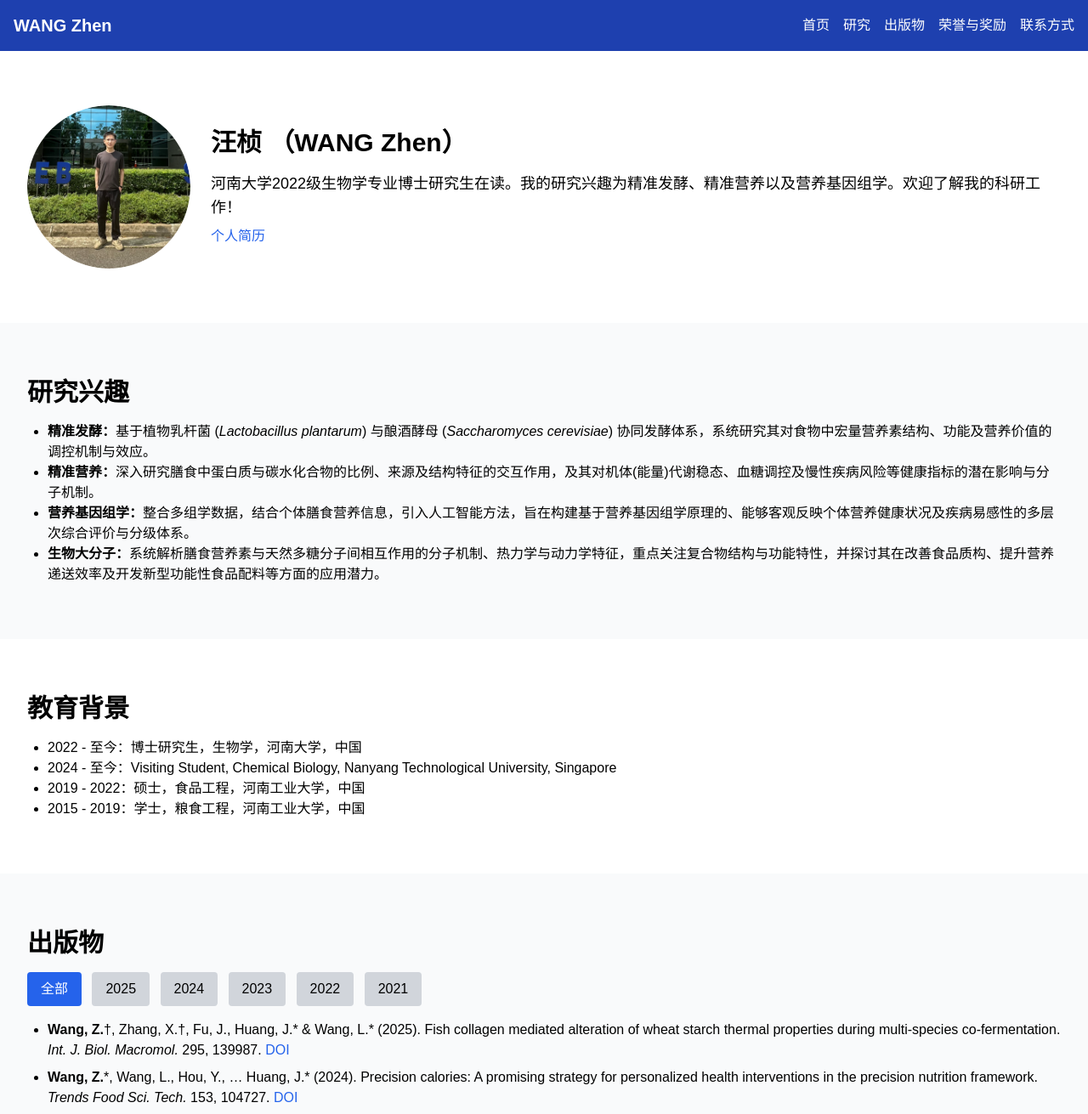
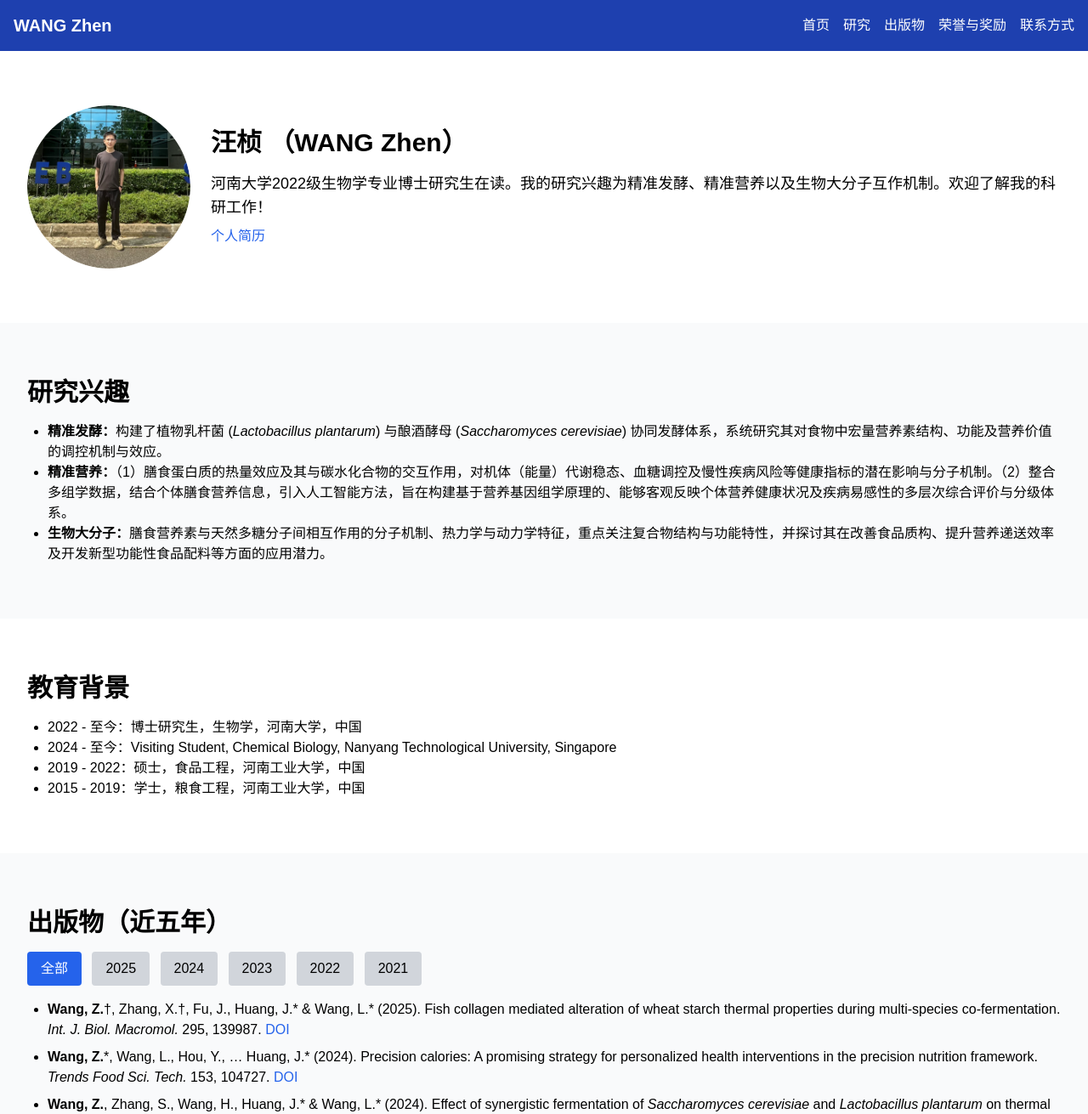
Before and after one commit to Janorte/FSBio.github.io, a plain HTML site: page index.html in a window 1280 px wide. Shown: the top 1311 px of the page at 85% size. Drawn offline with nearby package versions, Linux system fonts and the light colour scheme.

```diff
--- a/index.html
+++ b/index.html
@@ -34,7 +34,7 @@
       <img src="images/photo.png" alt="Zhen Wang 照片" class="rounded-full w-48 h-48 mb-4 md:mb-0 md:mr-6">
       <div>
         <h2 class="text-3xl font-bold mb-4">汪桢 （WANG Zhen）</h2>
-        <p class="text-lg">河南大学2022级生物学专业博士研究生在读。我的研究兴趣为精准发酵、精准营养以及营养基因组学。欢迎了解我的科研工作！</p>
+        <p class="text-lg">河南大学2022级生物学专业博士研究生在读。我的研究兴趣为精准发酵、精准营养以及生物大分子互作机制。欢迎了解我的科研工作！</p>
         <p class="mt-2"><a href="files/CV-Zhen-Wang-202504.pdf" class="text-blue-600 hover:underline" download>个人简历</a></p>
       </div>
     </div>
@@ -45,10 +45,9 @@
     <div class="container mx-auto">
       <h2 class="text-3xl font-bold mb-4">研究兴趣</h2>
       <ul class="list-disc pl-6">
-        <li><b>精准发酵：</b>基于植物乳杆菌 (<i>Lactobacillus plantarum</i>) 与酿酒酵母 (<i>Saccharomyces cerevisiae</i>) 协同发酵体系，系统研究其对食物中宏量营养素结构、功能及营养价值的调控机制与效应。</li>
-        <li><b>精准营养：</b>深入研究膳食中蛋白质与碳水化合物的比例、来源及结构特征的交互作用，及其对机体(能量)代谢稳态、血糖调控及慢性疾病风险等健康指标的潜在影响与分子机制。</li>
-        <li><b>营养基因组学：</b>整合多组学数据，结合个体膳食营养信息，引入人工智能方法，旨在构建基于营养基因组学原理的、能够客观反映个体营养健康状况及疾病易感性的多层次综合评价与分级体系。</li>
-        <li><b>生物大分子：</b>系统解析膳食营养素与天然多糖分子间相互作用的分子机制、热力学与动力学特征，重点关注复合物结构与功能特性，并探讨其在改善食品质构、提升营养递送效率及开发新型功能性食品配料等方面的应用潜力。</li>
+        <li><b>精准发酵：</b>构建了植物乳杆菌 (<i>Lactobacillus plantarum</i>) 与酿酒酵母 (<i>Saccharomyces cerevisiae</i>) 协同发酵体系，系统研究其对食物中宏量营养素结构、功能及营养价值的调控机制与效应。</li>
+        <li><b>精准营养：</b>（1）膳食蛋白质的热量效应及其与碳水化合物的交互作用，对机体（能量）代谢稳态、血糖调控及慢性疾病风险等健康指标的潜在影响与分子机制。（2）整合多组学数据，结合个体膳食营养信息，引入人工智能方法，旨在构建基于营养基因组学原理的、能够客观反映个体营养健康状况及疾病易感性的多层次综合评价与分级体系。</li>
+        <li><b>生物大分子：</b>膳食营养素与天然多糖分子间相互作用的分子机制、热力学与动力学特征，重点关注复合物结构与功能特性，并探讨其在改善食品质构、提升营养递送效率及开发新型功能性食品配料等方面的应用潜力。</li>
       </ul>
     </div>
   </section>
@@ -70,7 +69,7 @@
   <!-- 出版物 -->
   <section id="publications" class="section bg-gray-50">
     <div class="container mx-auto">
-      <h2 class="text-3xl font-bold mb-4">出版物</h2>
+      <h2 class="text-3xl font-bold mb-4">出版物（近五年）</h2>
       <div class="mb-4">
         <button class="filter-btn bg-blue-600 text-white px-4 py-2 rounded mr-2" data-year="All">全部</button>
         <button class="filter-btn bg-gray-300 text-black px-4 py-2 rounded mr-2" data-year="2025">2025</button>
@@ -146,7 +145,7 @@
   <section id="peer-review" class="section bg-white">
     <div class="container mx-auto">
       <h2 class="text-3xl font-bold mb-4">PEER REVIEW</h2>
-      <p>Review activity for：<i>Food Chemistry</i>, <i>Food Research International</i>, <i>International Journal of Biological Macromolecules</i>, <i>Industrial Crops & Products</i>, <i>Food Frontiers</i> etc.</p>
+      <p>Review activity for：<i>Food Chemistry</i>, <i>Food Research International</i>, <i>International Journal of Biological Macromolecules</i>, <i>Industrial Crops & Products</i>, <i>Food Frontiers</i>.</p>
       <div class="flex flex-wrap mt-4">
         <img src="images/journals/food_chemistry.jpg" alt="Food Chemistry 封面" class="journal-img">
         <img src="images/journals/food_research_international.jpg" alt="Food Research International 封面" class="journal-img">
@@ -162,7 +161,7 @@
   <section id="contact" class="section bg-gray-50">
     <div class="container mx-auto">
       <h2 class="text-3xl font-bold mb-4">联系方式</h2>
-      <p>邮箱: <a href="mailto:wangzhen@henu.edu.cn" class="text-blue-600 hover:underline">wangzhen@henu.edu.cn</a></p>
+      <p>Eamil: <a href="mailto:wangzhen@henu.edu.cn" class="text-blue-600 hover:underline">wangzhen@henu.edu.cn</a></p>
       <p>ORCID: <a href="https://orcid.org/0000-0001-5115-231X" class="text-blue-600 hover:underline">0000-0001-5115-231X</a></p>
       <p>ResearchGate: <a href="https://www.researchgate.net/profile/Zhen-Wang-81" class="text-blue-600 hover:underline">Zhen-Wang-81</a></p>
       <p>Web of Science ResearcherID: <a href="https://webofscience.clarivate.cn/wos/author/record/AAG-8329-2019" class="text-blue-600 hover:underline">AAG-8329-2019</a></p>
```
